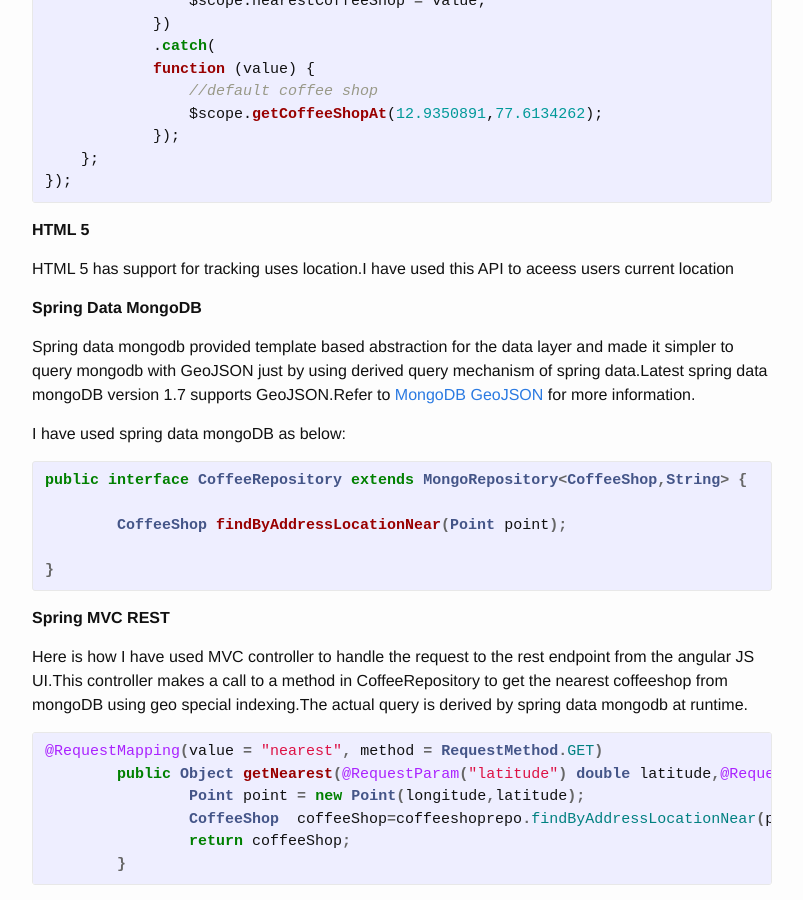
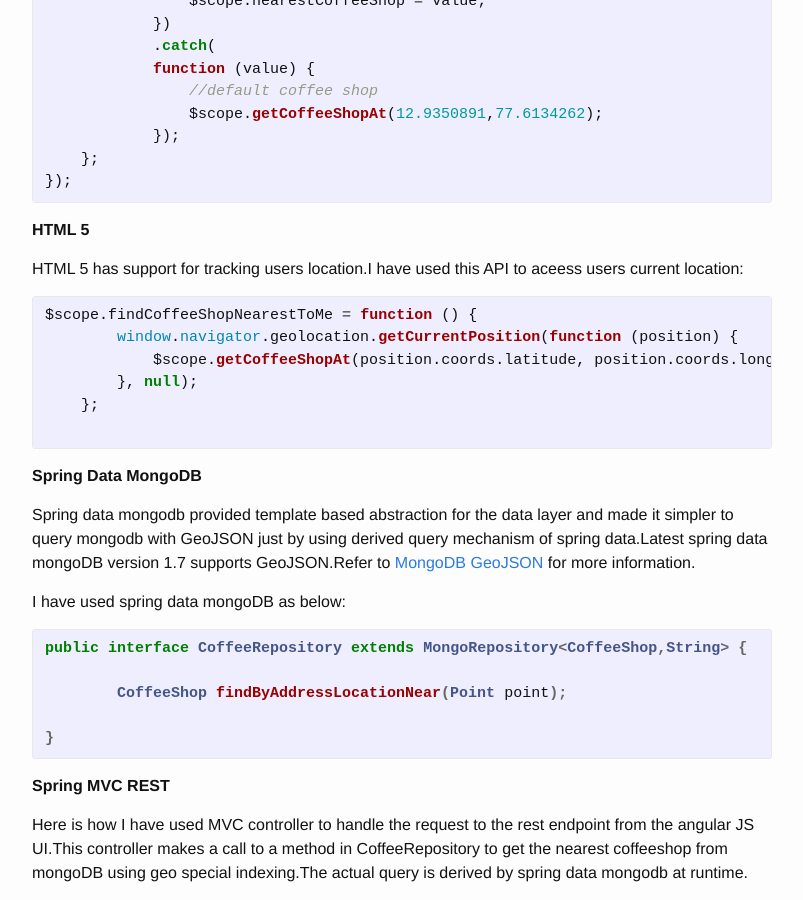
Before and after one commit to arghya88/arghya88.github.io, a Jekyll site: the page built from _posts/2015-06-01-CoffeeShop_Application.markdown, in a window 1280 px wide and 900 px high, scrolled down 3140 px. Shown: the whole window, without its empty margins (238-1041 px from the left). Built offline with Jekyll 4.4.1, drawn with Linux system fonts in a browser that asks for light colours.

Commit message:
Update 2015-06-01-CoffeeShop_Application.markdown

```diff
--- a/_posts/2015-06-01-CoffeeShop_Application.markdown
+++ b/_posts/2015-06-01-CoffeeShop_Application.markdown
@@ -144,7 +144,18 @@
 
 **HTML 5**
 
-HTML 5 has support for tracking uses location.I have used this API to aceess users current location
+HTML 5 has support for tracking users location.I have used this API to aceess users current location:
+
+{% highlight JavaScript %}
+
+$scope.findCoffeeShopNearestToMe = function () {
+        window.navigator.geolocation.getCurrentPosition(function (position) {
+            $scope.getCoffeeShopAt(position.coords.latitude, position.coords.longitude)
+        }, null);
+    };
+
+{% endhighlight %}
+
 
 **Spring Data MongoDB**
 
```
